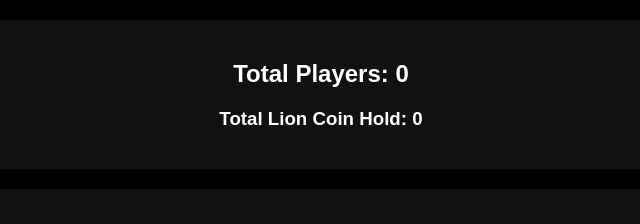
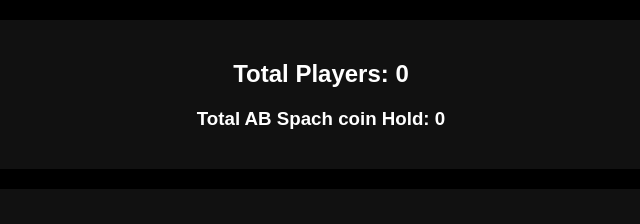
Before and after one commit to abcoinseo/abscpachcoin, a plain HTML site: page leader.html in a window 1280 px wide. Shown: the top 224 px of the page, 319-959 px from the left. Drawn offline with Linux system fonts and the light colour scheme; no server answers.

Commit message:
Update leader.html

```diff
--- a/leader.html
+++ b/leader.html
@@ -87,7 +87,7 @@
 <body>
   <div class="box">
     <h2>Total Players: <span id="totalPlayers">0</span></h2>
-    <h3>Total Lion Coin Hold: <span id="totalAbCoin">0</span></h3>
+    <h3>Total AB Spach coin  Hold: <span id="totalAbCoin">0</span></h3>
   </div>
 
   <div class="box leaderboard">
```
